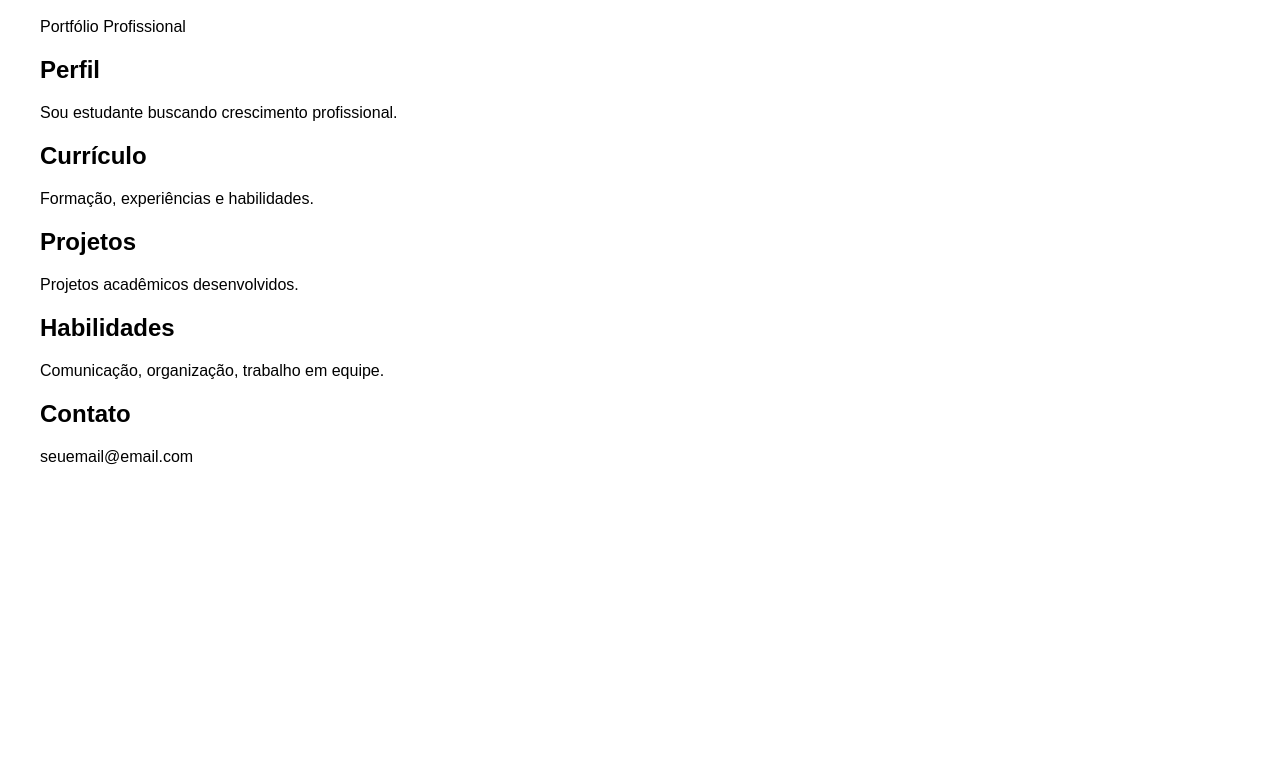
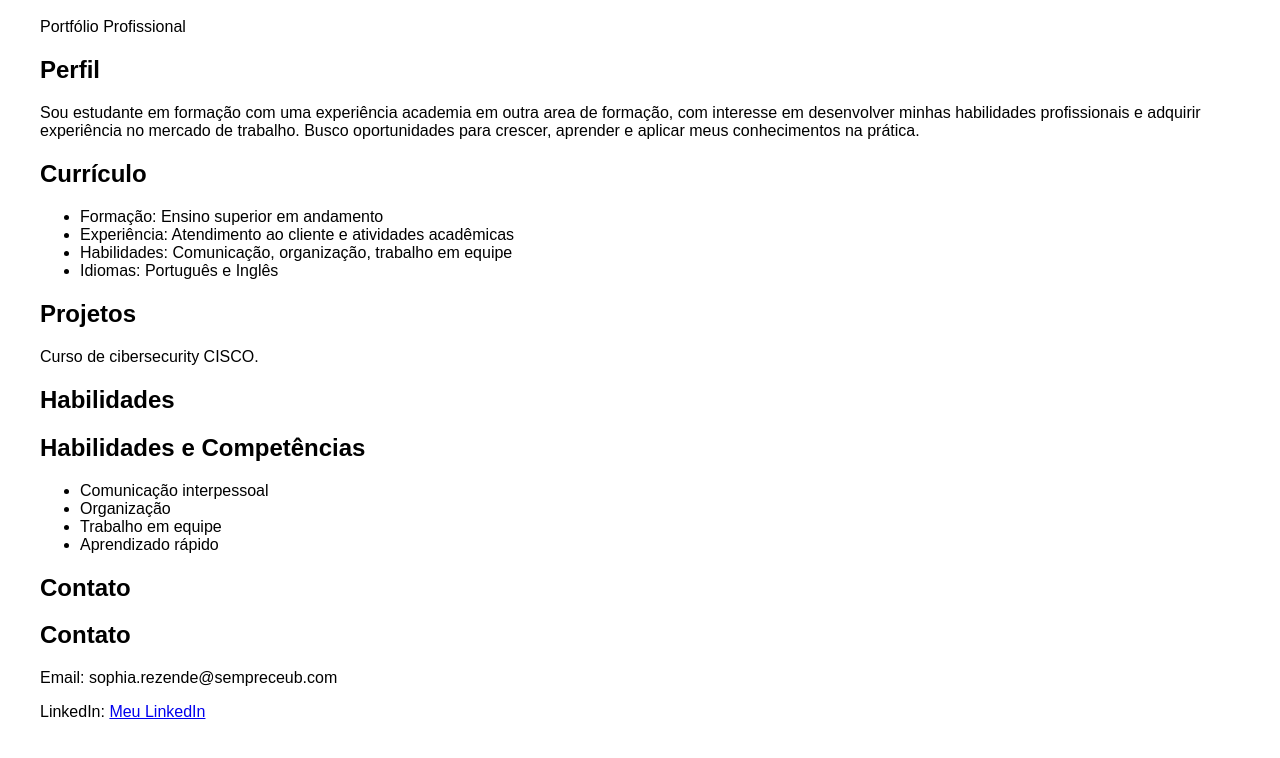
Before and after one commit to sophiarezende/portfolioHUB, a plain HTML site: page index.html in a window 1280 px wide. Shown: the part 80-838 px from the top of the page. Before the commit the page ends 800 px from the top, so only its background shows below. Drawn offline with Linux system fonts and the light colour scheme.

Commit message:
Update index.html

```diff
--- a/index.html
+++ b/index.html
@@ -9,19 +9,32 @@
 <p>Portfólio Profissional</p>
 
 <h2>Perfil</h2>
-<p>Sou estudante buscando crescimento profissional.</p>
+<p>Sou estudante em formação com uma experiência academia em outra area de formação, com interesse em desenvolver minhas habilidades profissionais e adquirir experiência no mercado de trabalho. Busco oportunidades para crescer, aprender e aplicar meus conhecimentos na prática.</p>
 
 <h2>Currículo</h2>
-<p>Formação, experiências e habilidades.</p>
+<ul>
+  <li>Formação: Ensino superior em andamento</li>
+  <li>Experiência: Atendimento ao cliente e atividades acadêmicas</li>
+  <li>Habilidades: Comunicação, organização, trabalho em equipe</li>
+  <li>Idiomas: Português e Inglês</li>
+</ul>
 
 <h2>Projetos</h2>
-<p>Projetos acadêmicos desenvolvidos.</p>
+<p>Curso de cibersecurity CISCO.</p>
 
 <h2>Habilidades</h2>
-<p>Comunicação, organização, trabalho em equipe.</p>
+<h2>Habilidades e Competências</h2>
+<ul>
+  <li>Comunicação interpessoal</li>
+  <li>Organização</li>
+  <li>Trabalho em equipe</li>
+  <li>Aprendizado rápido</li>
+</ul>
 
 <h2>Contato</h2>
-<p>seuemail@email.com</p>
+<h2>Contato</h2>
+<p>Email: sophia.rezende@sempreceub.com</p>
+<p>LinkedIn: <a href="https://www.linkedin.com/in/sophia-rezende-304a073a2" target="_blank">Meu LinkedIn</a></p>
 
 </body>
 </html>
```
